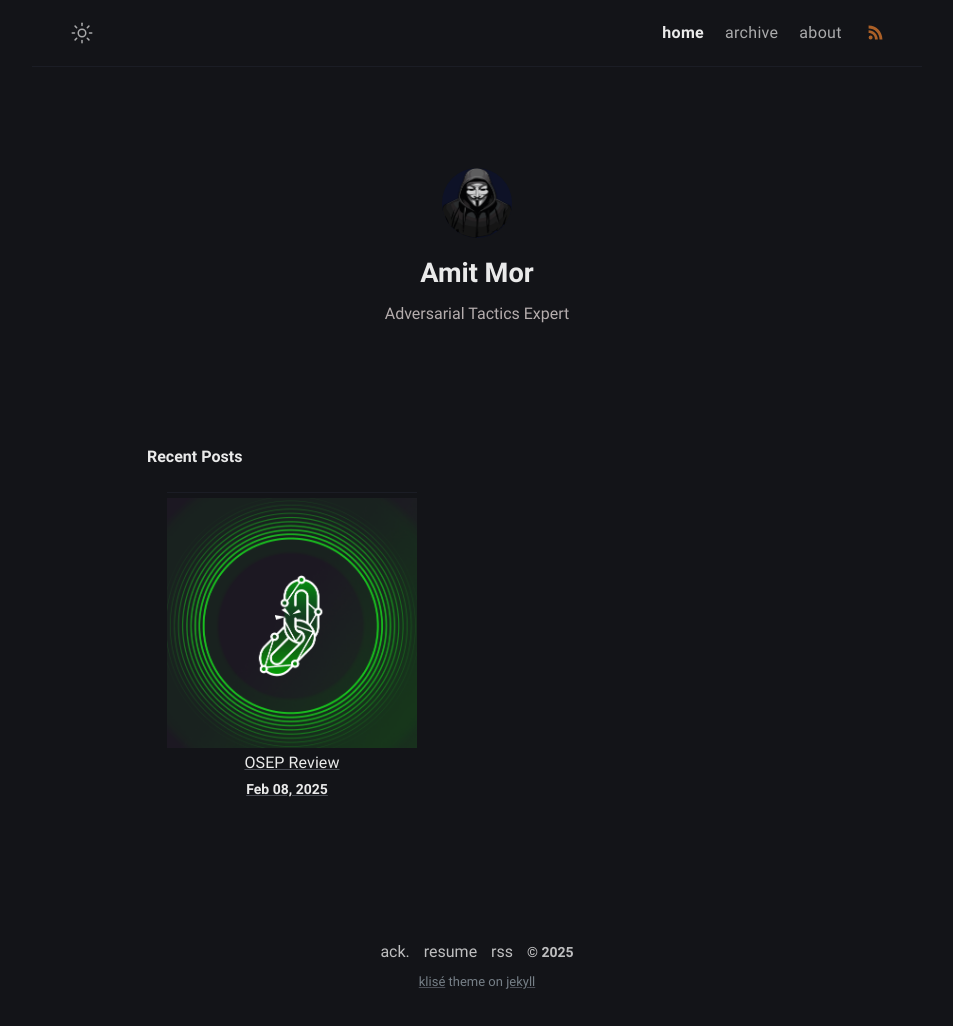
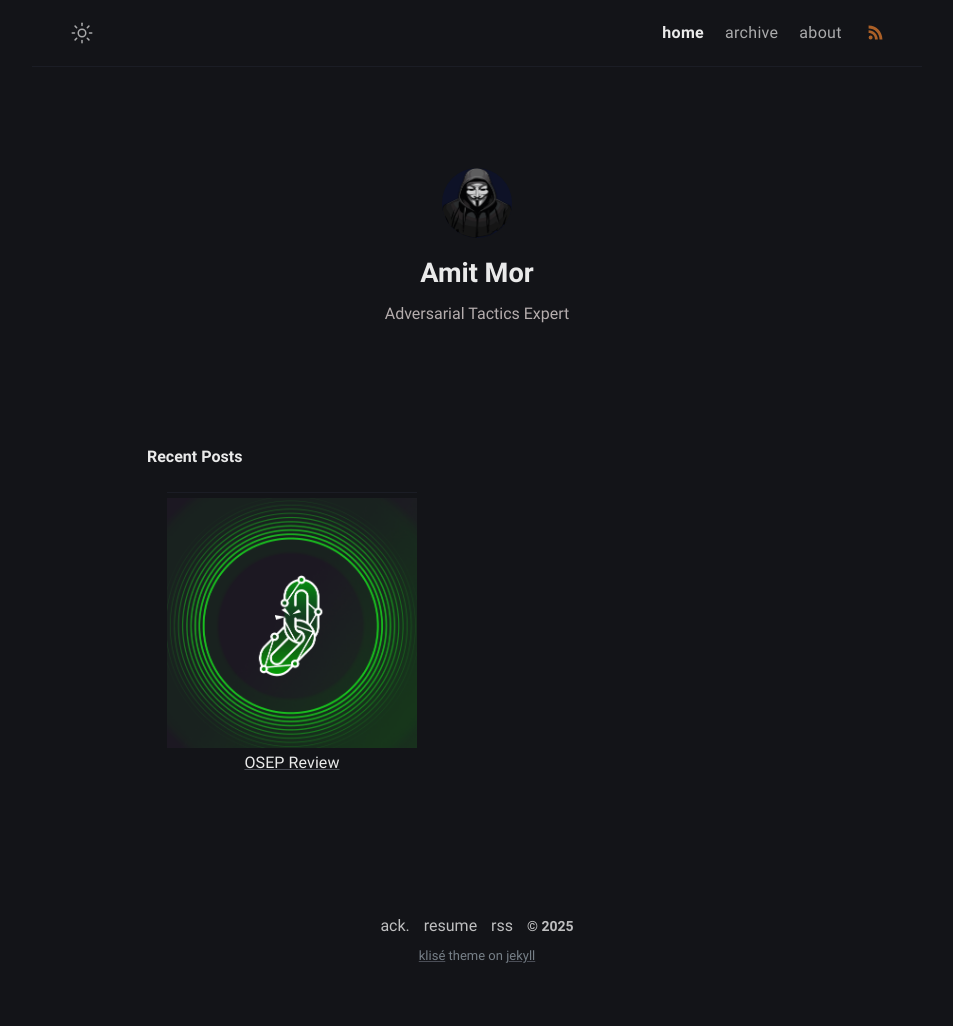
Before and after one commit to Extravenger/extravenger.github.io, a Jekyll site: the page built from index.md, in a window 1280 px wide. Shown: the whole page, without its empty margins (163-1116 px from the left). Built offline with Jekyll 4.4.1, drawn with Linux system fonts in a browser that asks for light colours; after the commit the page ends 1000 px from its top, so only the background shows below that.

Commit message:
Update home.html

```diff
--- a/_layouts/home.html
+++ b/_layouts/home.html
@@ -11,8 +11,9 @@
     <div class="post-image">
       <img src="{{ post.image | default: '/assets/images/default-image.jpg' }}" alt="{{ post.title }}">
     </div>
+    <!-- Title is now outside the image container -->
     <h4 class="post-item-title">{{ post.title | escape }}</h4>
-    <span class="post-item-date">{{ post.date | date: "%b %d, %Y" }}</span>
+    <!-- Removed the date display here -->
   </a>
 </article>
 {%- endfor -%}
```
